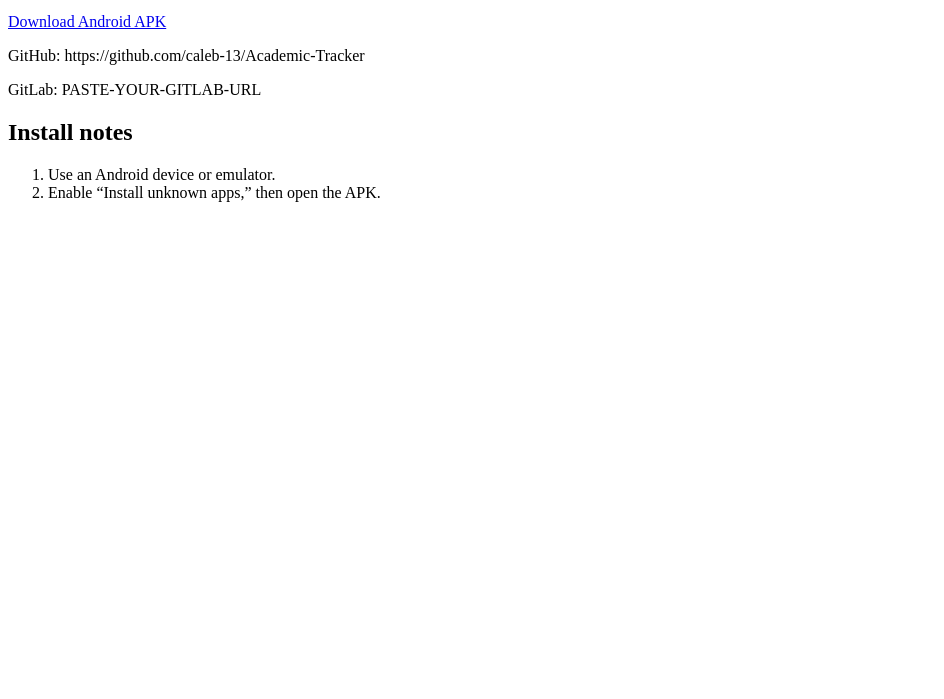
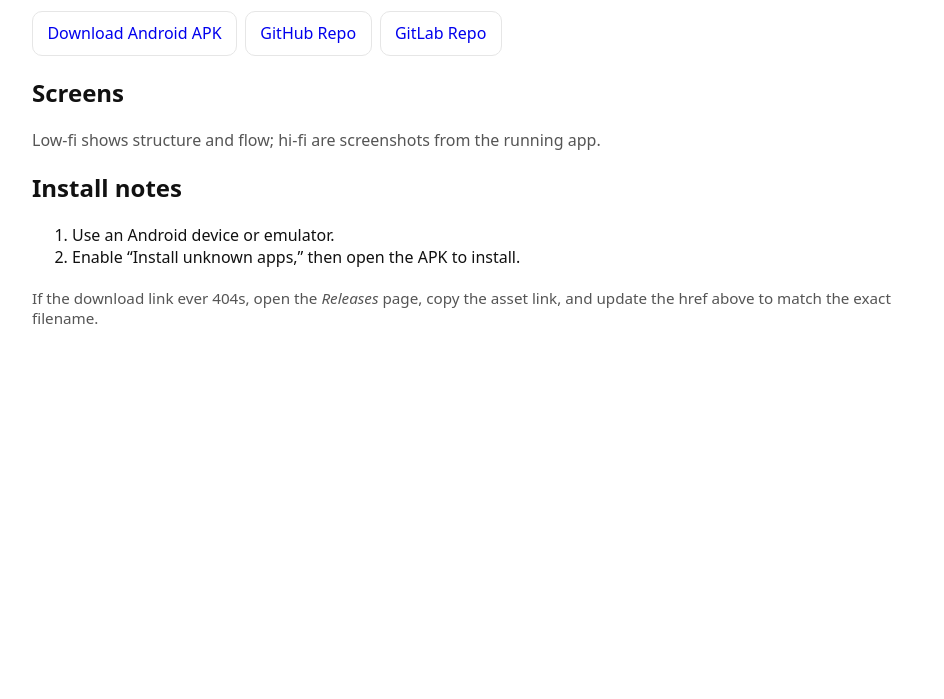
Before and after one commit to caleb-13/Academic-Tracker, a plain HTML site: page docs/index.html in a window 1280 px wide. Shown: the part 101-800 px from the top of the page, without its empty margins (0-944 px from the left). Drawn offline with Linux system fonts and the light colour scheme.

Commit message:
Polishing Site

```diff
--- a/docs/index.html
+++ b/docs/index.html
@@ -1,15 +1,61 @@
-<!doctype html><meta charset="utf-8">
+<!doctype html>
+<meta charset="utf-8">
 <title>Academic Tracker</title>
 <meta name="viewport" content="width=device-width,initial-scale=1">
+
+<style>
+  :root { --fg:#111; --muted:#555; --border:#e6e6e6; }
+  body { font-family: system-ui, -apple-system, Segoe UI, Roboto, Arial, sans-serif; color: var(--fg);
+         margin: 2rem; max-width: 920px; }
+  h1 { margin: 0 0 .25rem 0; font-size: 1.75rem; }
+  .lead { color: var(--muted); margin: 0 0 1rem 0; }
+  .actions { display: flex; flex-wrap: wrap; gap: .5rem; margin: 1rem 0 1.25rem; }
+  .btn { display: inline-block; padding: .65rem .9rem; border: 1px solid var(--border);
+         border-radius: 10px; text-decoration: none; }
+  .grid { display: grid; grid-template-columns: repeat(auto-fit, minmax(260px, 1fr));
+          gap: 12px; margin-top: .5rem; }
+  img { width: 100%; height: auto; border: 1px solid var(--border); border-radius: 10px; }
+  ol { margin-top: .5rem; }
+  footer { margin-top: 1.25rem; color: var(--muted); font-size: .95rem; }
+</style>
+
 <h1>Academic Tracker</h1>
-<p>Track terms, courses, and assessments with search and a simple reports view.</p>
+<p class="lead">Track terms, courses, and assessments with search and a simple reports view.</p>
 
-<p><a href="https://github.com/caleb-13/Academic-Tracker/releases/download/V1.0%2C0/AcademicTracker-debug.apk">
-  Download Android APK</a></p>
+<div class="actions">
+  <!-- Using your current release/tag link with a comma in the tag (works) -->
+  <a class="btn" href="https://github.com/caleb-13/Academic-Tracker/releases/download/V1.0%2C0/AcademicTracker-debug.apk">
+    Download Android APK
+  </a>
 
-<p>GitHub: https://github.com/caleb-13/Academic-Tracker</p>
-<p>GitLab: PASTE-YOUR-GITLAB-URL</p>
+  <!-- Optional (cleaner): after you re-tag as v1.0.0, switch to the 'latest' URL below
+  <a class="btn" href="https://github.com/caleb-13/Academic-Tracker/releases/latest/download/AcademicTracker-debug.apk">
+    Download Android APK
+  </a>
+  -->
+
+  <a class="btn" href="https://github.com/caleb-13/Academic-Tracker">GitHub Repo</a>
+  <a class="btn" href="GITLAB_URL_HERE">GitLab Repo</a>
+</div>
+
+<h2>Screens</h2>
+<p class="lead">Low-fi shows structure and flow; hi-fi are screenshots from the running app.</p>
+
+<!-- Optional: add 2–3 images into /docs and uncomment these lines
+<div class="grid">
+  <img src="hifi-terms.png" alt="Terms screen">
+  <img src="hifi-course-detail.png" alt="Course detail screen">
+  <img src="hifi-reports.png" alt="Reports and preview">
+</div>
+-->
 
 <h2>Install notes</h2>
-<ol><li>Use an Android device or emulator.</li>
-<li>Enable “Install unknown apps,” then open the APK.</li></ol>
+<ol>
+  <li>Use an Android device or emulator.</li>
+  <li>Enable “Install unknown apps,” then open the APK to install.</li>
+</ol>
+
+<footer>
+  If the download link ever 404s, open the <em>Releases</em> page, copy the asset link,
+  and update the href above to match the exact filename.
+</footer>
```
